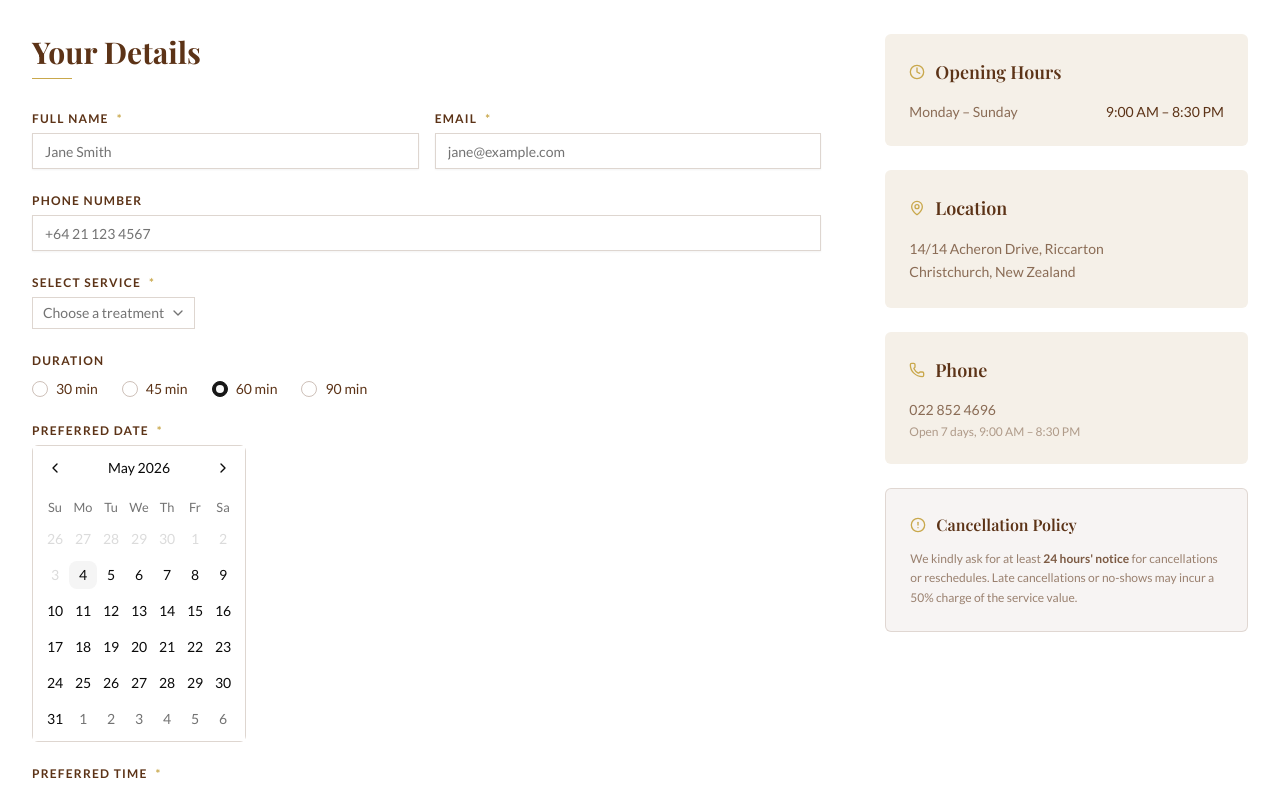
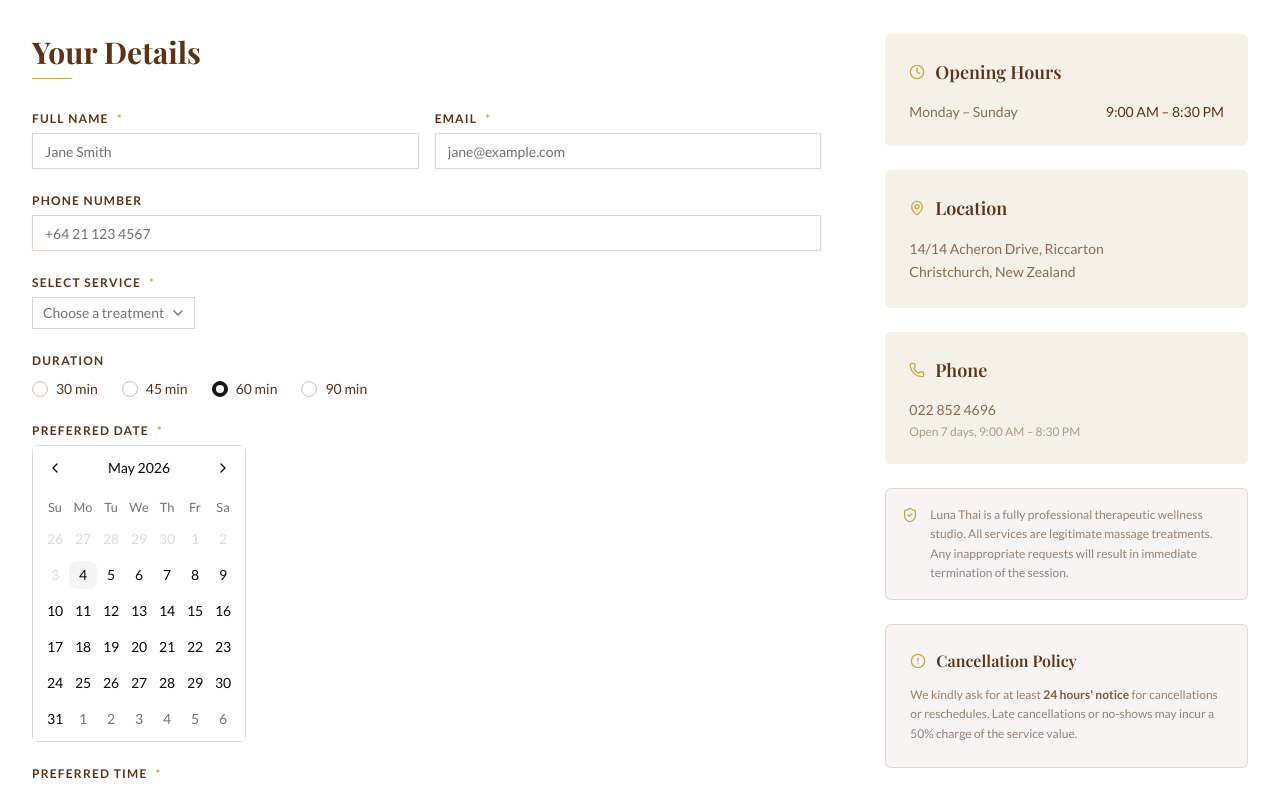
Before and after one commit to Sahanon-P/luna-thai, a Next.js app: page /booking in a window 1280 px wide. Shown: the part 411-1198 px from the top of the page. Built offline with nearby package versions, Linux system fonts and the light colour scheme; a web font is replaced by a local one.

Commit message:
feat: add disclaimer

```diff
--- a/app/booking/page.tsx
+++ b/app/booking/page.tsx
@@ -1,5 +1,5 @@
 import BookingForm from "@/components/BookingForm";
-import { Clock, MapPin, Phone, AlertCircle } from "lucide-react";
+import { Clock, MapPin, Phone, AlertCircle, ShieldCheck } from "lucide-react";
 
 const hours = [
   { days: "Monday – Sunday", time: "9:00 AM – 8:30 PM" },
@@ -105,6 +105,17 @@ export default function BookingPage() {
                   </p>
                 </div>
 
+                {/* Professional Services Disclaimer */}
+                <div className="flex items-start gap-3 border border-luna-brown/15 bg-luna-brown/5 rounded-sm p-4">
+                  <ShieldCheck className="h-4 w-4 text-luna-gold shrink-0 mt-0.5" />
+                  <p className="font-lato text-luna-brown/60 text-xs leading-relaxed">
+                    Luna Thai is a fully professional therapeutic wellness
+                    studio. All services are legitimate massage treatments. Any
+                    inappropriate requests will result in immediate termination
+                    of the session.
+                  </p>
+                </div>
+
                 {/* Cancellation Policy */}
                 <div className="bg-luna-brown/5 border border-luna-brown/15 p-6 rounded-sm">
                   <div className="flex items-center gap-2.5 mb-3">
--- a/app/page.tsx
+++ b/app/page.tsx
@@ -4,7 +4,7 @@ import { buttonVariants } from "@/components/ui/button";
 import { cn } from "@/lib/utils";
 import ServiceCard from "@/components/ServiceCard";
 import TestimonialCard from "@/components/TestimonialCard";
-import { MapPin, Phone, Mail, Clock } from "lucide-react";
+import { MapPin, Phone, Mail, Clock, ShieldCheck } from "lucide-react";
 
 function MoonDecoration({ className }: { className?: string }) {
   return (
@@ -355,6 +355,16 @@ export default function HomePage() {
               >
                 Book Your Visit
               </Link>
+
+              <div className="mt-8 flex items-start gap-3 border border-luna-gold/25 bg-luna-gold/10 rounded-sm p-4">
+                <ShieldCheck className="h-4 w-4 text-luna-gold shrink-0 mt-0.5" />
+                <p className="font-lato text-luna-cream/60 text-xs leading-relaxed">
+                  Luna Thai is a fully professional therapeutic wellness studio.
+                  All services are legitimate massage treatments. Any
+                  inappropriate requests will result in immediate termination of
+                  the session.
+                </p>
+              </div>
             </div>
 
             <div className="flex flex-col gap-3">
--- a/app/services/page.tsx
+++ b/app/services/page.tsx
@@ -152,6 +152,10 @@ const faqs = [
   {
     q: "Do you offer gift vouchers?",
     a: "Yes! Gift vouchers are available to purchase in store. They make a thoughtful gift for any occasion — please call or email us to arrange yours.",
+  },
+  {
+    q: "Are your services fully professional and therapeutic?",
+    a: "Yes, absolutely. Luna Thai Massage & Wellness is a fully professional therapeutic studio. All of our treatments are legitimate massage and wellness services delivered by trained therapists in a respectful, safe environment. Any inappropriate requests will result in the immediate termination of the session.",
   },
 ];
 
--- a/components/Footer.tsx
+++ b/components/Footer.tsx
@@ -112,7 +112,7 @@ export default function Footer() {
         </div>
 
         <div className="border-t border-luna-cream/15 mt-12 pt-6 text-center text-xs text-luna-cream/35 font-lato tracking-wide">
-          © {new Date().getFullYear()} Luna Thai Massage &amp; Wellness. All
+          © {new Date().getFullYear()} { } Luna Thai Massage &amp; Wellness. All
           rights reserved.
         </div>
       </div>
```
